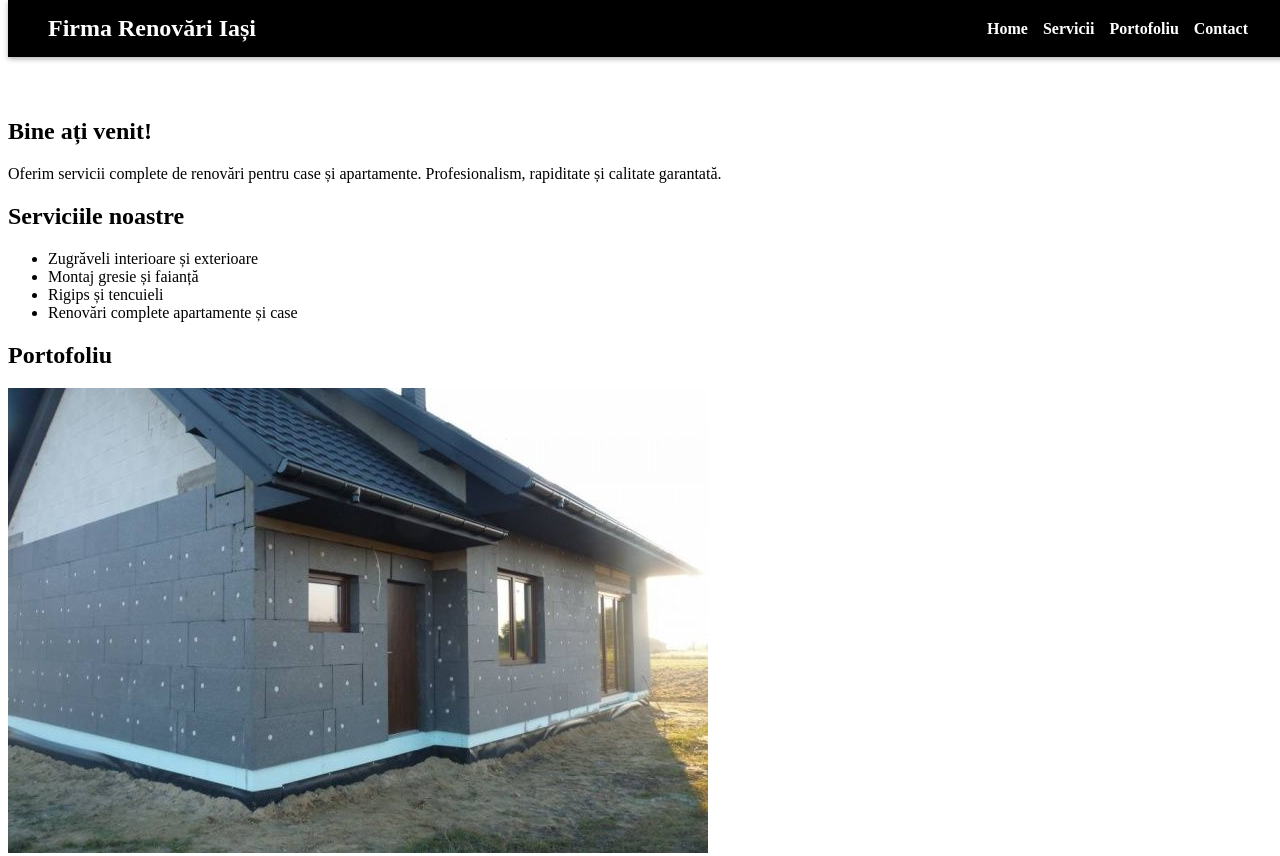
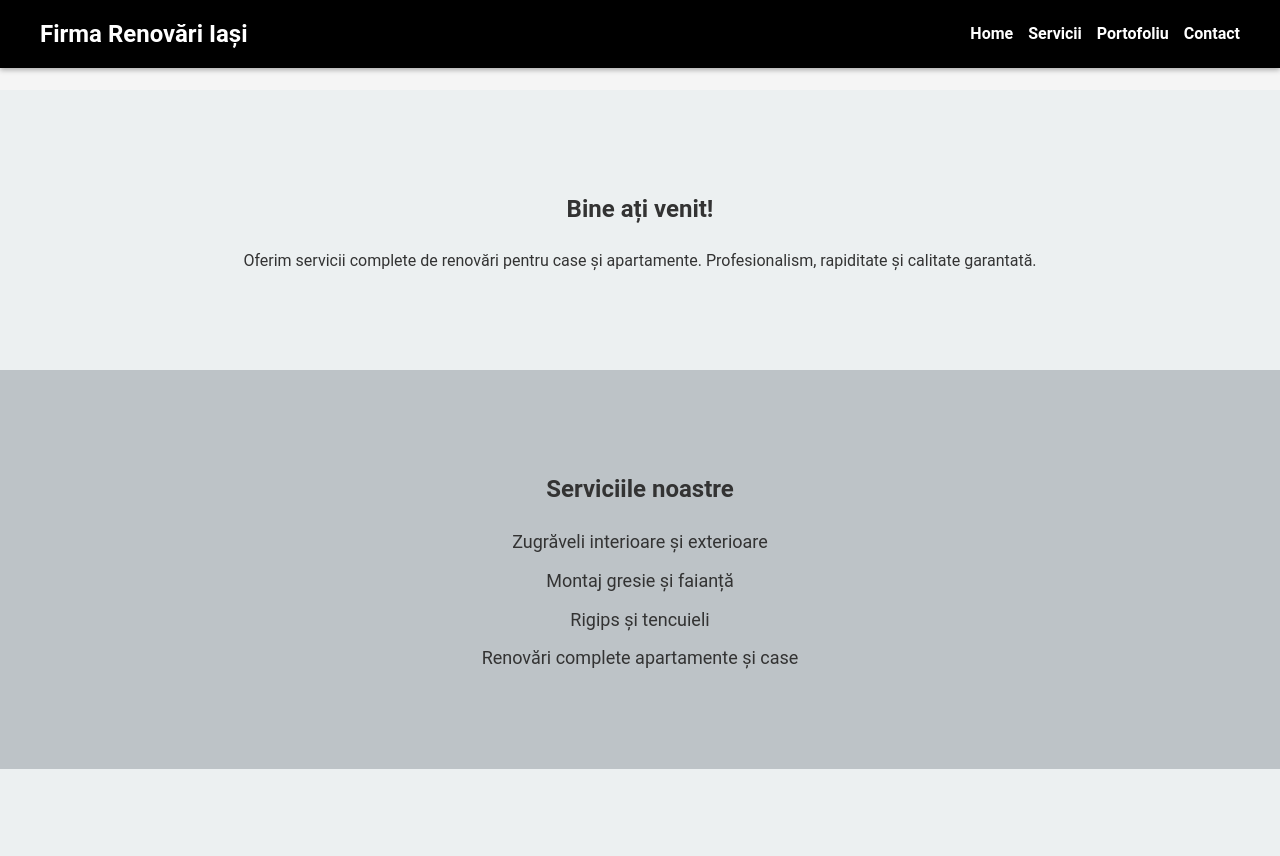
Before and after one commit to SebastianAndrei1995/amenajarisirenovari, a plain HTML site: page index.html in a window 1280 px wide. Shown: the top 856 px of the page. Drawn offline with Linux system fonts and the light colour scheme.

Commit message:
Update style.css

```diff
--- a/style.css
+++ b/style.css
@@ -1,4 +1,14 @@
-/* HEADER fix cu Flexbox */
+body {
+  margin: 0;
+  padding: 0;
+  font-family: 'Roboto', Arial, sans-serif;
+  line-height: 1.6;
+  background: #f5f5f5;
+  color: #333;
+  scroll-behavior: smooth;
+}
+
+/* HEADER fix */
 header {
   position: fixed;
   top: 0;
@@ -9,27 +19,24 @@ header {
   box-shadow: 0 2px 5px rgba(0,0,0,0.3);
 }
 
-/* Container pentru aliniere flex */
 .header-container {
   display: flex;
-  justify-content: space-between; /* spațiu între titlu și meniu */
+  justify-content: space-between;
   align-items: center;
-  padding: 15px 20px; /* padding mai mic ca să nu iasă din ecran */
-  max-width: 1200px; /* pentru desktop */
-  margin: 0 auto; /* centrat */
+  padding: 15px 20px;
+  max-width: 1200px;
+  margin: 0 auto;
 }
 
-/* Titlu */
 header h1 {
   margin: 0;
   font-size: 24px;
 }
 
-/* Meniu navigare */
 header nav {
   display: flex;
-  flex-wrap: wrap; /* dacă e prea mic ecranul, linkurile merg pe linia următoare */
-  gap: 15px; /* distanță între linkuri */
+  flex-wrap: wrap;
+  gap: 15px;
 }
 
 header nav a {
@@ -43,13 +50,81 @@ header nav a:hover {
   color: #e67e22;
 }
 
-/* Padding pentru scroll sub header */
+/* padding pentru scroll sub header */
 body {
   padding-top: 90px;
 }
 
+/* Secțiuni */
+section {
+  padding: 80px 20px;
+  text-align: center;
+}
 
-/* Smooth scroll fallback */
-html {
-  scroll-behavior: smooth;
+#home { background: #ecf0f1; }
+#servicii { background: #bdc3c7; }
+#portofoliu { background: #ecf0f1; }
+#contact { background: linear-gradient(135deg, #bdc3c7, #ecf0f1); }
+
+/* SERVICII */
+#servicii ul {
+  list-style: none;
+  padding: 0;
 }
+
+#servicii li {
+  margin: 10px 0;
+  font-size: 18px;
+}
+
+/* PORTOFOLIU */
+.portofoliu-container {
+  display: flex;
+  justify-content: center;
+  flex-wrap: wrap;
+}
+
+.portofoliu-card {
+  background: white;
+  width: 250px;
+  margin: 15px;
+  padding: 10px;
+  border-radius: 8px;
+  box-shadow: 0 3px 6px rgba(0,0,0,0.2);
+  transition: transform 0.3s;
+}
+
+.portofoliu-card img {
+  width: 100%;
+  border-radius: 5px;
+}
+
+.portofoliu-card:hover {
+  transform: translateY(-5px);
+}
+
+/* CONTACT card */
+.contact-card {
+  background: white;
+  padding: 40px 60px;
+  border-radius: 15px;
+  box-shadow: 0 8px 20px rgba(0,0,0,0.2);
+  max-width: 400px;
+  width: 100%;
+  margin: 0 auto;
+}
+
+.contact-card p {
+  margin: 15px 0;
+  font-size: 18px;
+  color: #333;
+}
+
+/* FOOTER */
+footer {
+  background: #2c3e50;
+  color: white;
+  text-align: center;
+  padding: 20px;
+  font-size: 14px;
+}
```
